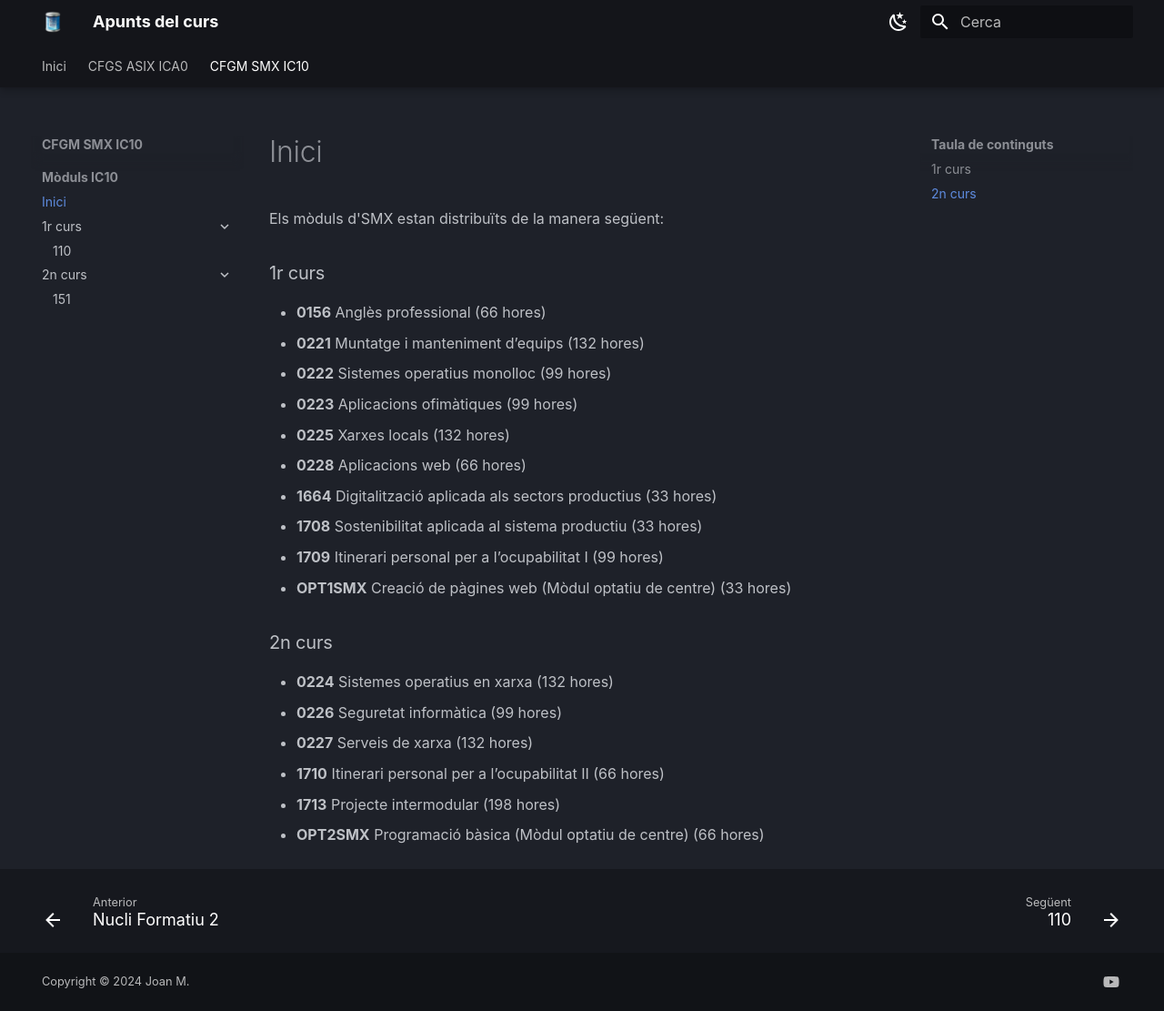
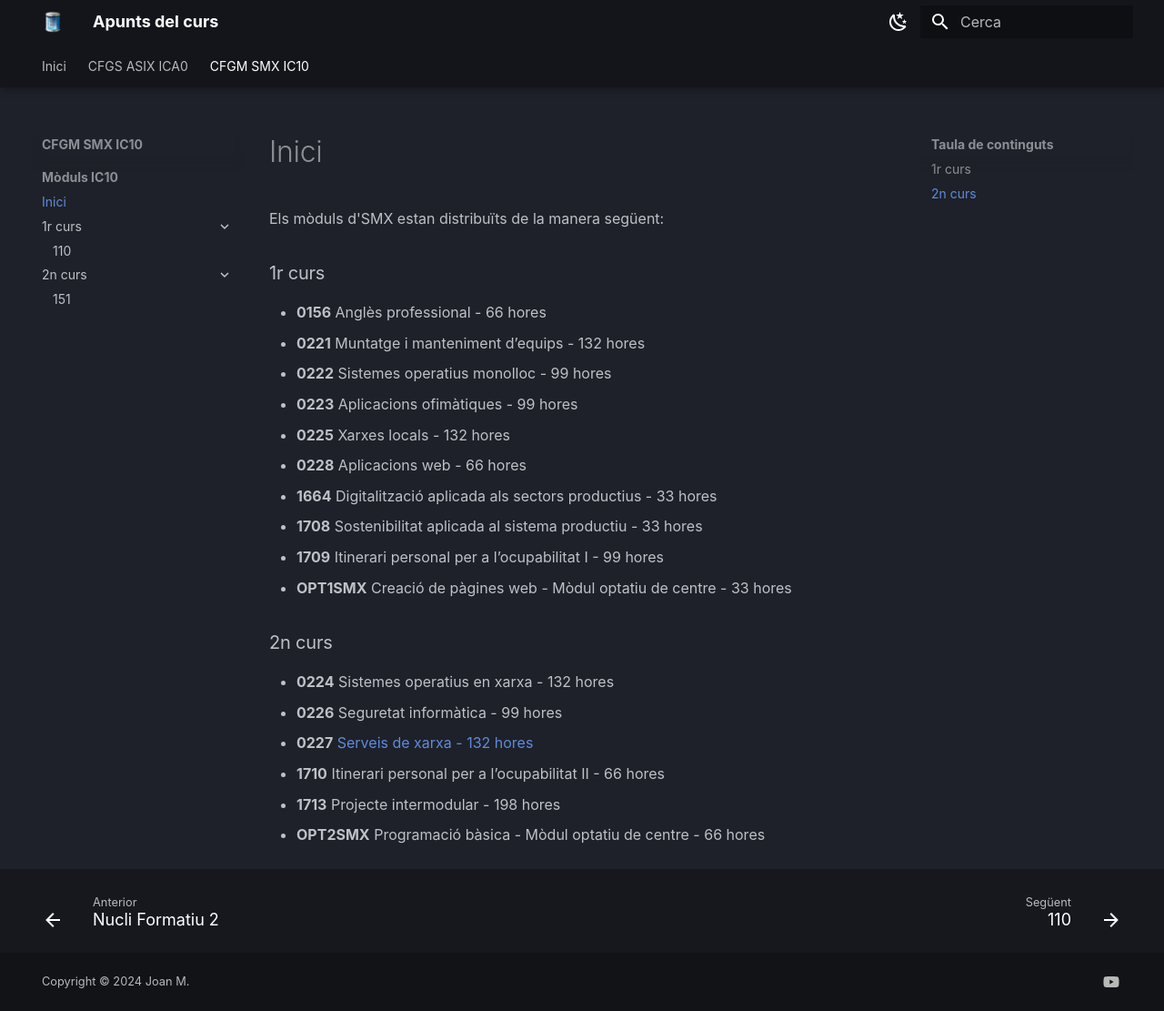
Before and after one commit to operatiu/apunts, an MkDocs documentation site: the page built from docs/ic10-Smx/ic10.md, in a window 1280 px wide and 1111 px high. Shown: the whole window at 91% size. Built offline with MkDocs 1.6.1 and Material for MkDocs 9.7.7, drawn with Linux system fonts in a browser that asks for light colours; some web fonts are replaced; some of the changed lines change nothing that is shown.

Commit message:
Update ic10.md

```diff
--- a/docs/ic10-Smx/ic10.md
+++ b/docs/ic10-Smx/ic10.md
@@ -2,22 +2,22 @@ Els mòduls d'SMX estan distribuïts de la manera següent:
 
 ### 1r curs
 
-- **0156**  Anglès professional (66 hores)
-- **0221**  Muntatge i manteniment d’equips (132 hores)
-- **0222**  Sistemes operatius monolloc (99 hores)
-- **0223**  Aplicacions ofimàtiques (99 hores)
-- **0225**  Xarxes locals (132 hores)
-- **0228**  Aplicacions web (66 hores)
-- **1664**  Digitalització aplicada als sectors productius (33 hores)
-- **1708**  Sostenibilitat aplicada al sistema productiu (33 hores)
-- **1709**  Itinerari personal per a l’ocupabilitat I (99 hores)
-- **OPT1SMX**  Creació de pàgines web (Mòdul optatiu de centre) (33 hores)
+- **0156**  Anglès professional - 66 hores
+- **0221**  Muntatge i manteniment d’equips - 132 hores
+- **0222**  Sistemes operatius monolloc - 99 hores
+- **0223**  Aplicacions ofimàtiques - 99 hores
+- **0225**  Xarxes locals - 132 hores
+- **0228**  Aplicacions web - 66 hores
+- **1664**  Digitalització aplicada als sectors productius - 33 hores
+- **1708**  Sostenibilitat aplicada al sistema productiu - 33 hores
+- **1709**  Itinerari personal per a l’ocupabilitat I - 99 hores
+- **OPT1SMX**  Creació de pàgines web - Mòdul optatiu de centre - 33 hores
 
 ### 2n curs
 
-- **0224**  Sistemes operatius en xarxa (132 hores)
-- **0226**  Seguretat informàtica (99 hores)
-- **0227**  Serveis de xarxa (132 hores)
-- **1710**  Itinerari personal per a l’ocupabilitat II (66 hores)
-- **1713**  Projecte intermodular (198 hores)
-- **OPT2SMX**  Programació bàsica (Mòdul optatiu de centre) (66 hores)
+- **0224**  Sistemes operatius en xarxa - 132 hores
+- **0226**  Seguretat informàtica - 99 hores
+- **0227**  [Serveis de xarxa - 132 hores](./0227-SX/0227-Modul.md)
+- **1710**  Itinerari personal per a l’ocupabilitat II - 66 hores
+- **1713**  Projecte intermodular - 198 hores
+- **OPT2SMX**  Programació bàsica - Mòdul optatiu de centre - 66 hores
```
